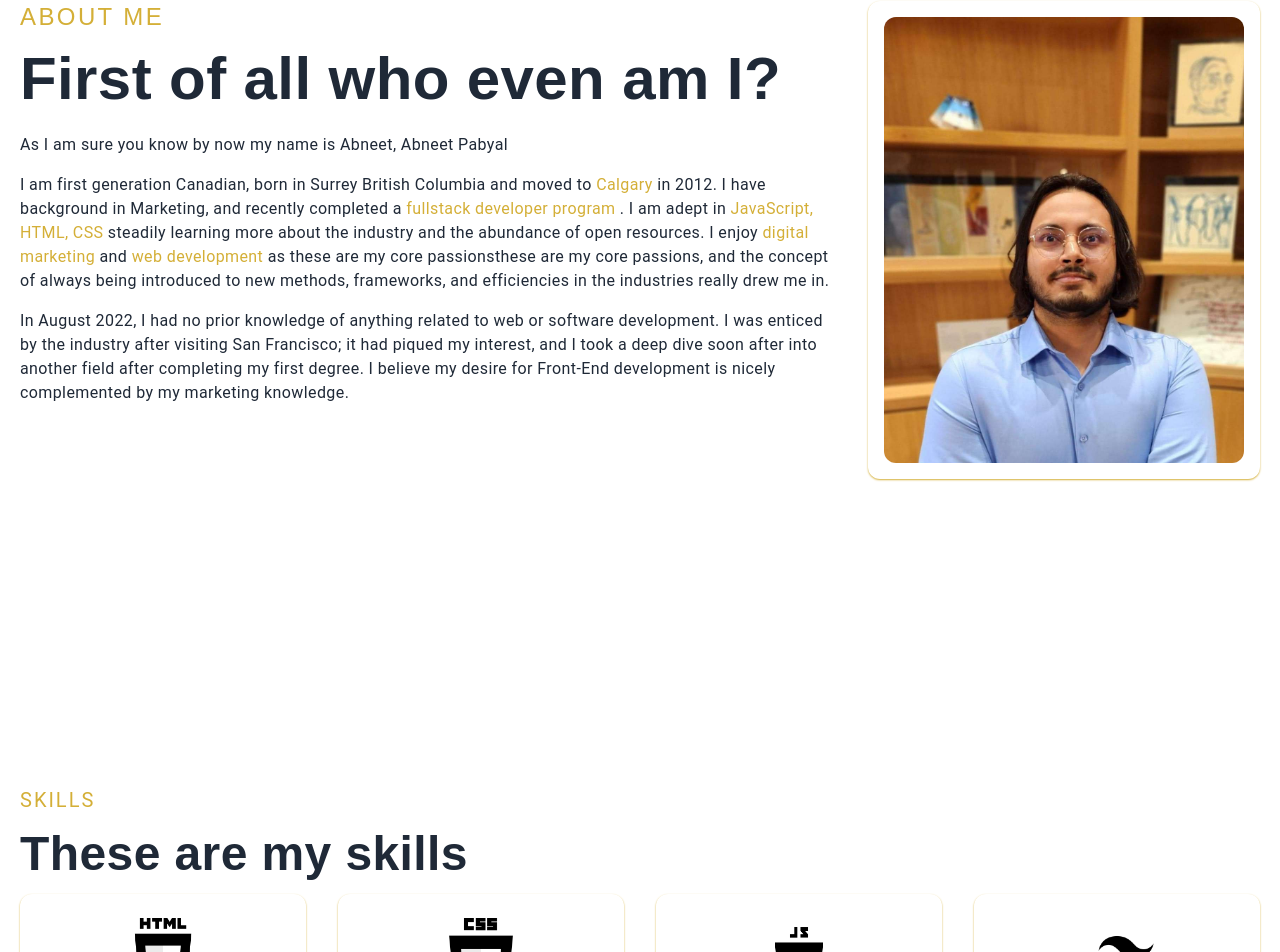
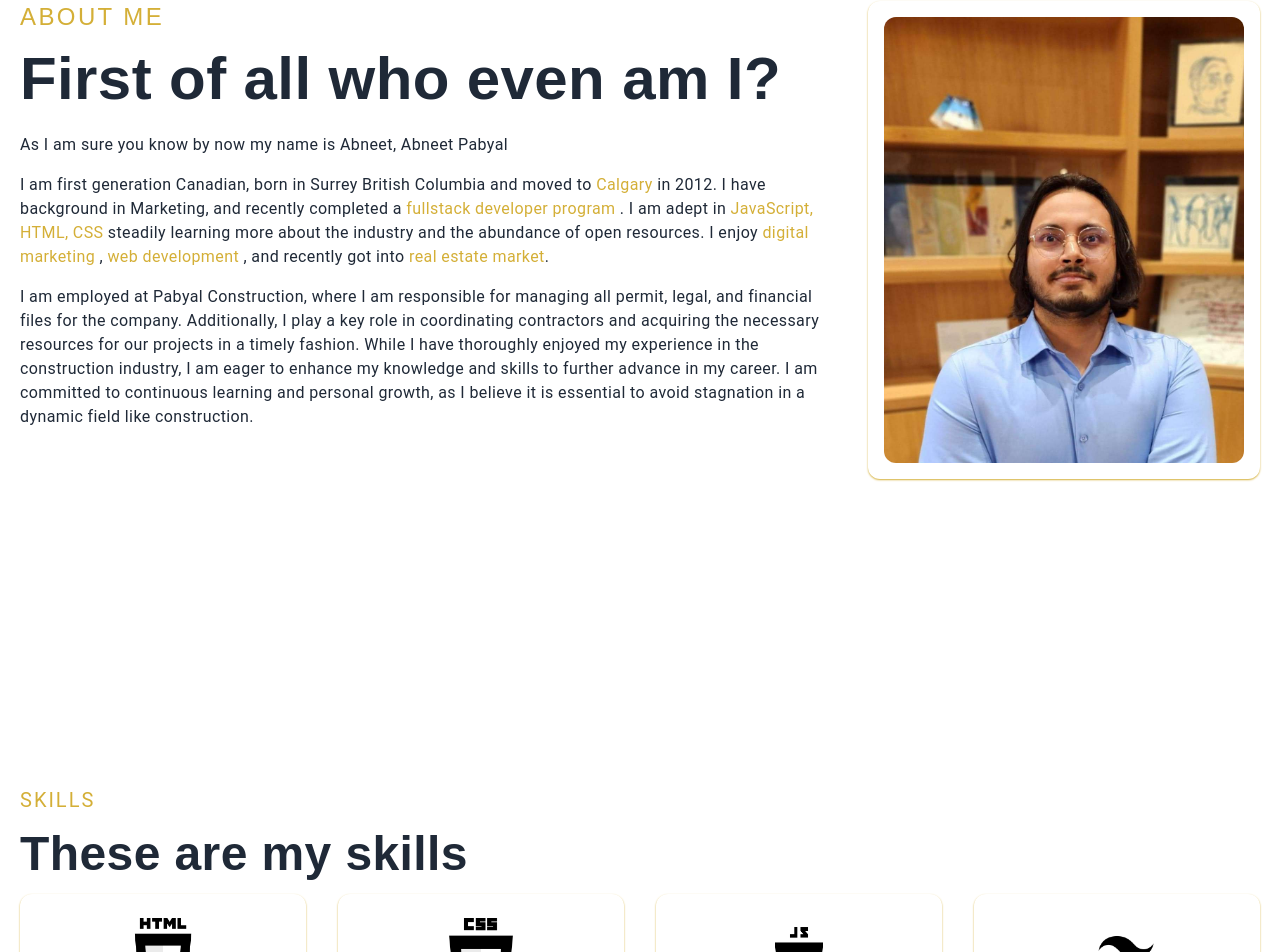
Before and after one commit to AbneetKP/Portfolio, a Next.js app: page / in a window 1280 px wide. Shown: the part 960-1912 px from the top of the page. Built offline with nearby package versions, Linux system fonts and the light colour scheme.

Commit message:
about me update

```diff
--- a/src/components/About.jsx
+++ b/src/components/About.jsx
@@ -13,11 +13,10 @@ function About() {
                 <span className="text-[#d4af37]"> Calgary</span> in 2012. I have background in Marketing, and recently
                 completed a <span className="text-[#d4af37]"> fullstack developer program </span>. I am adept in
                 <span className="text-[#d4af37]"> JavaScript, HTML, CSS </span>  steadily learning more about the industry and the abundance of open resources.
-                I enjoy <span className="text-[#d4af37]"> digital marketing </span> and <span className="text-[#d4af37]">web development </span>as these are
-                my core passionsthese are my core passions, and the concept of always being introduced to new methods, frameworks, and efficiencies in the industries really drew me in.
+                I enjoy <span className="text-[#d4af37]"> digital marketing </span>, <span className="text-[#d4af37]">web development </span>, and recently got into <span className="text-[#d4af37]"> real estate market</span>.
                 </p>
                 <p className='py-2'>
-                In August 2022, I had no prior knowledge of anything related to web or software development. I was enticed by the industry after visiting San Francisco; it had piqued my interest, and I took a deep dive soon after into another field after completing my first degree. I believe my desire for Front-End development is nicely complemented by my marketing knowledge.
+                I am employed at Pabyal Construction, where I am responsible for managing all permit, legal, and financial files for the company. Additionally, I play a key role in coordinating contractors and acquiring the necessary resources for our projects in a timely fashion. While I have thoroughly enjoyed my experience in the construction industry, I am eager to enhance my knowledge and skills to further advance in my career. I am committed to continuous learning and personal growth, as I believe it is essential to avoid stagnation in a dynamic field like construction.
                 </p>
 
             </div>
```
